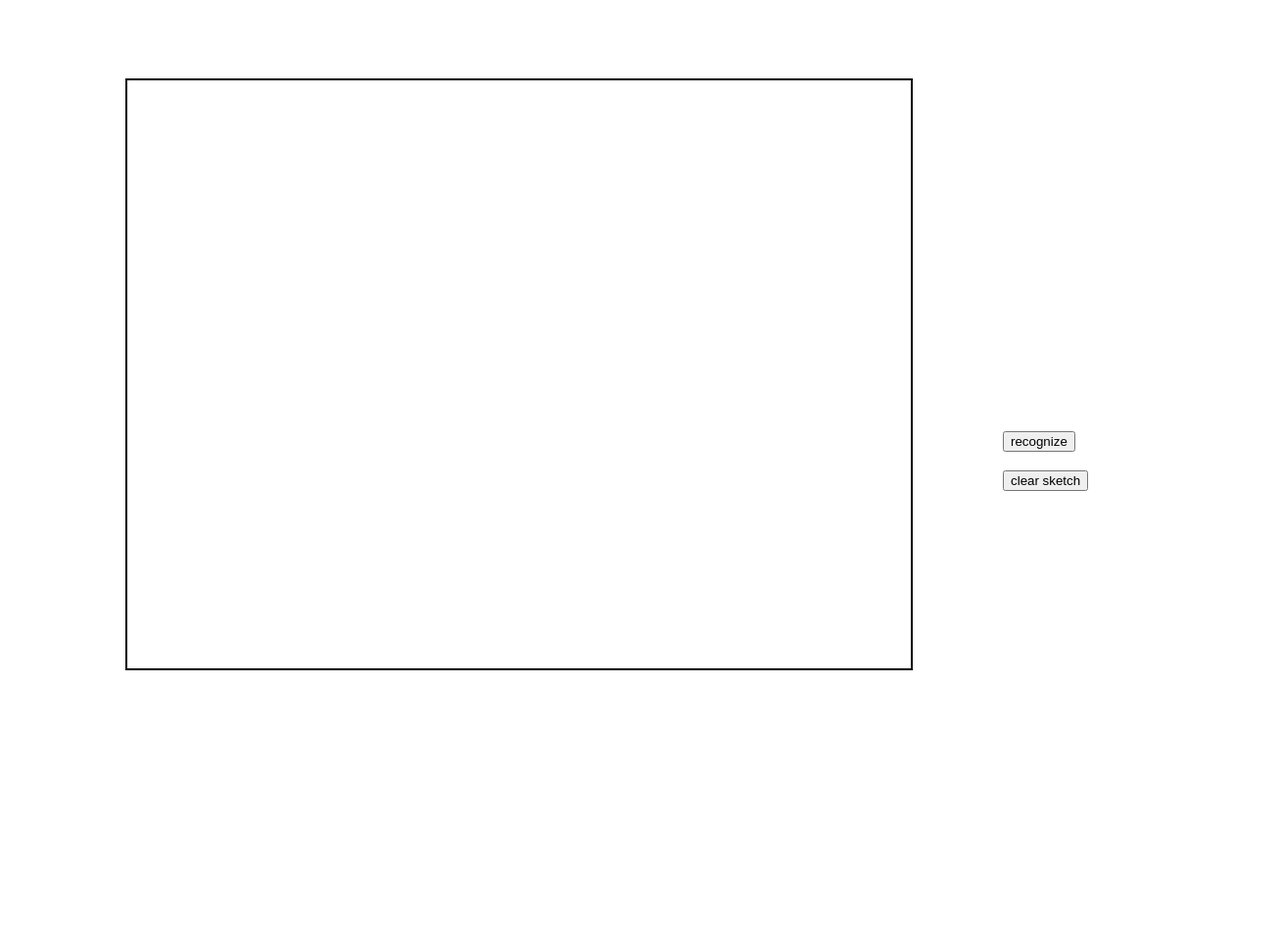
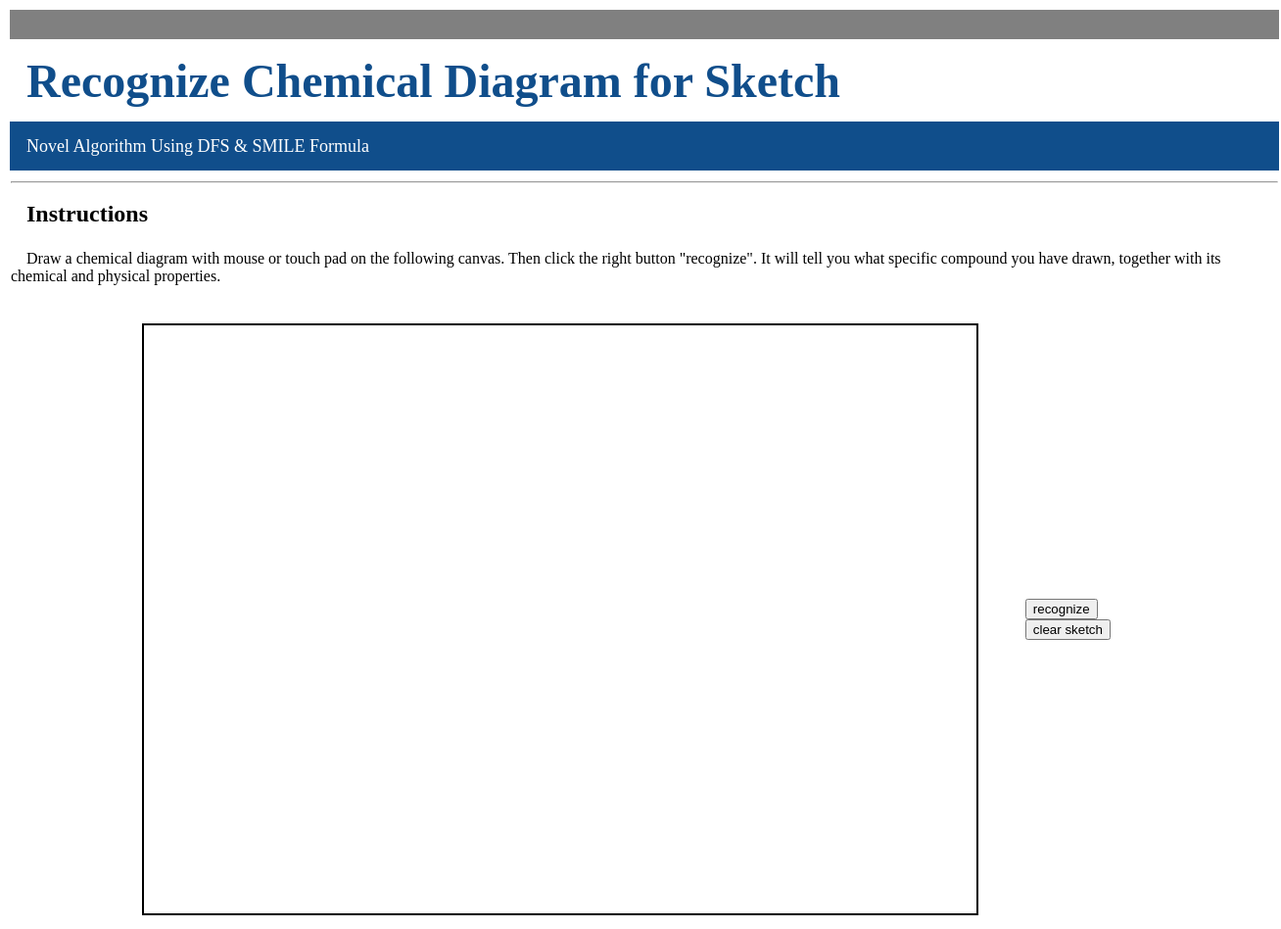
Before and after one commit to zhangyuwinnie/Recognize_Chemical_Diagram_for_Sketch, a website: page client/index.html in a window 1280 px wide. Shown: the whole page at 98% size, 1308 px wide, since content can reach past the window. Before the commit the page ends 800 px from the top, so only its background shows below. Drawn offline with nearby package versions, Linux system fonts and the light colour scheme.

Commit message:
beautify the page

```diff
--- a/client/index.html
+++ b/client/index.html
@@ -7,6 +7,7 @@
     <script src="js/cornerFinder.js"></script>
     <script src="js/point2smiles.js"></script>
 	<script src="js/substroke.js"></script>
+    <link href="style.css" rel="stylesheet">
     <script type="text/javascript">
     var canvas, ctx, flag = false;
     var prevX = 0,currX = 0,prevY = 0,currY = 0,dot_flag = false;
@@ -219,9 +220,75 @@
     }
     </script>
     <body onload="init()">
-        <canvas id="can" width="800" height="600" style="position:absolute;top:10%;left:10%;border:2px solid;"></canvas>
-        <img id="canvasimg" style="position:absolute;top:10%;left:52%;" style="display:none;">
-        <input type="button" value="recognize" id="btn" size="50" onclick="reco()" style="position:absolute;top:55%;left:80%;">
-        <input type="button" value="clear sketch" id="clr" size="50" onclick="erase()" style="position:absolute;top:60%;left:80%;">
+        <table border="0px" width="1300px">
+            <!-- 一条灰框 -->
+            <tr width = "100%" height = "30px" bgcolor="grey">
+                <td></td>
+            </tr>
+            <!-- 一条蓝色框，中间有字，Recognize Chemical Diagram for Sketch -->
+            <tr width = "100%" height = "80px" bgcolor="white">
+                <td>
+                    &nbsp&nbsp&nbsp
+                    <font  color="#104E8B" size="7" ><b>Recognize  Chemical  Diagram  for  Sketch</b></font>
+                </td>
+            </tr>
+
+            <!-- 一条蓝色，SMILE Formula -->
+            <tr width = "100%" height = "50px" bgcolor="#104E8B">
+                <td>
+                    &nbsp&nbsp&nbsp
+                    <font  color="white" size="4" >Novel Algorithm Using DFS & SMILE Formula</font>
+                </td>
+            </tr>
+            <tr>
+                <td>
+                    <hr />
+                </td>
+            </tr>
+
+            <!-- 文字，instruction -->
+                <td height="40">
+                    &nbsp&nbsp&nbsp
+                    <font size="5"><b>Instructions</b></font>
+
+                </td>
+            <tr>
+            </tr>
+            <!-- 文字，instruction -->
+                <td height="80">
+                    &nbsp&nbsp&nbsp
+                    <font>Draw a chemical diagram with mouse or touch pad on the following canvas. Then click the right button "recognize". It will tell you what specific compound you have drawn, together with its chemical and physical properties.</font>
+                    <br />
+                    <br/>
+                </td>
+            <tr>
+
+            </tr>
+
+            <!-- 嵌套一个一行3列表格，空白：画布：按钮=1：7：2 -->
+            <tr>
+                <td>
+                    <table border="0px" width="100%">
+                        <tr>
+                            <td width="10%"></td>
+                            <td width="70%">
+                                <canvas id="can" width="850px" height="600px" style="border:2px solid;"></canvas>
+                            </td>
+                            <td width="30%">
+                                <input type="button" value="recognize" id="btn" size="80" onclick="reco()"><br />
+                                <input type="button" value="clear sketch" id="clr" size="80" onclick="erase()">
+                            </td>
+                        </tr>
+                    </table>
+                </td>
+            </tr>
+
+        </table>
+
+
+
+
+
+
     </body>
     </html>
--- /dev/null
+++ b/client/style.css
@@ -0,0 +1,10 @@
+.button {
+    background-color: #4CAF50; /* Green */
+    border: none;
+    color: white;
+    padding: 15px 32px;
+    text-align: center;
+    text-decoration: none;
+    display: inline-block;
+    font-size: 16px;
+}
```
Also changed, not shown: client/css/style.css (added, +10 -0 lines).
